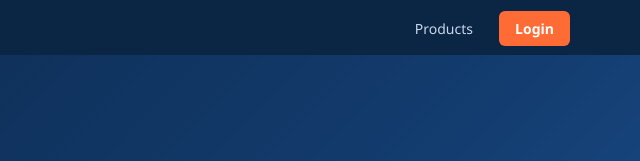
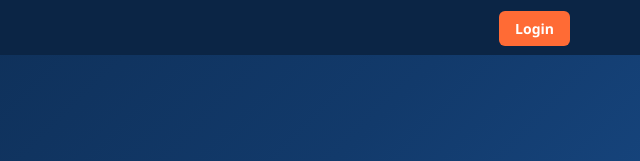
Before and after one commit to ch5721032-arch/gstarcad-eshop-preview, a plain HTML site: page index.html in a window 1280 px wide. Shown: the top 161 px of the page, 640-1280 px from the left. Drawn offline with Linux system fonts and the light colour scheme; a script that the page names is missing.

Commit message:
Remove Products link from top nav

```diff
--- a/index.html
+++ b/index.html
@@ -198,7 +198,6 @@
   <div class="container">
     <div class="logo">GSTAR<span>CAD</span></div>
     <nav>
-      <a href="#">Products</a>
       <a href="#" class="nav-cta">Login</a>
     </nav>
   </div>
```
